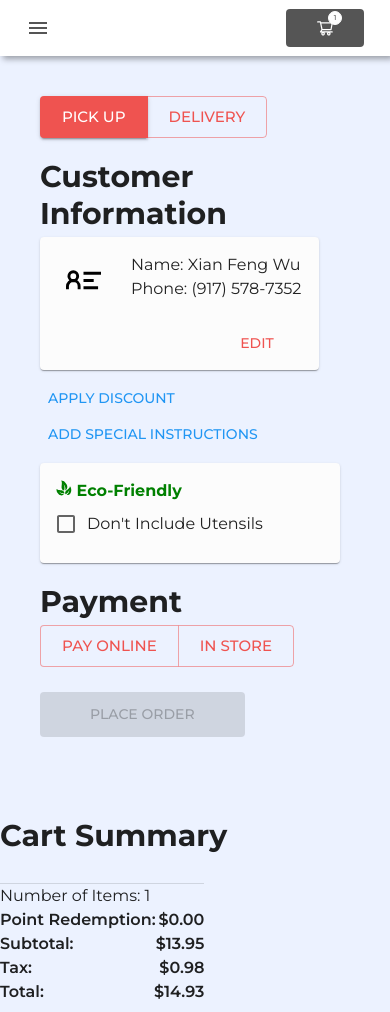
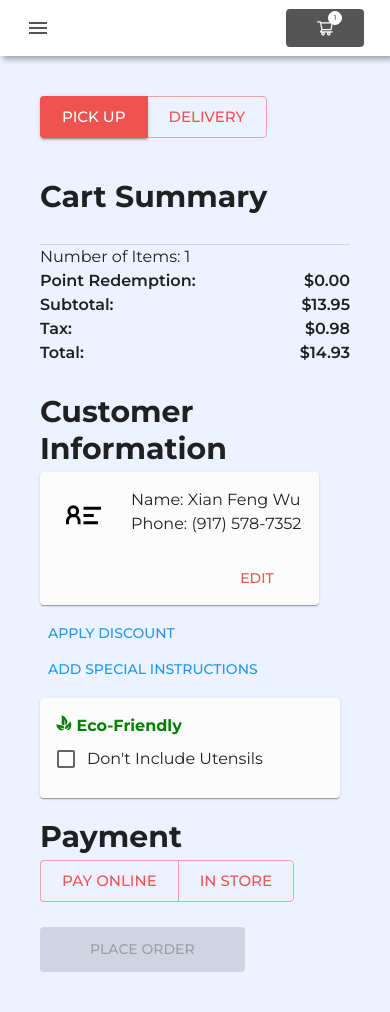
Before and after one commit to XianFengWu1996/taipeicuisine_nextjs, a Next.js app: page /order/checkout in a window 390 px wide. Built offline with nearby package versions, Linux system fonts and the light colour scheme.

Commit message:
refactor cartsummary (responsive)

```diff
--- a/components/order/checkout/cartSummary/index.tsx
+++ b/components/order/checkout/cartSummary/index.tsx
@@ -5,8 +5,19 @@ import { useAppSelector } from "../../../../store/store"
 import { PriceDisplay } from "../cartSummary/priceDisplay"
 import { SummaryItem } from "../cartSummary/summaryItem"
 
-const ListContainer = styled(List)(() => ({
+const ListContainer = styled(List)(({ theme }) => ({
     width: '90%',
+    [theme.breakpoints.down('md')]: {
+        width: '100%',
+    }
+}))
+
+const SpecialInstructionText = styled(List)(() => ({
+    marginLeft: '5px',
+    marginY: '10px',
+    fontWeight: 600,
+    fontStyle: 'italic',
+    color: 'red'
 }))
 
 export const CartSummary = () => {
@@ -17,7 +28,7 @@ export const CartSummary = () => {
 
         return <>
             <Divider />
-            <Typography sx={{ marginLeft: '5px', marginY: '10px', fontWeight: 600, fontStyle: 'italic', color: 'red'}}>Special Instruction: { cartState.comments }</Typography>
+            <SpecialInstructionText>Special Instruction: { cartState.comments }</SpecialInstructionText>
         </>
 
     }
--- a/components/order/checkout/customerDetails/index.tsx
+++ b/components/order/checkout/customerDetails/index.tsx
@@ -1,4 +1,4 @@
-import { Button, Typography } from "@mui/material"
+import { Button, Typography, useMediaQuery } from "@mui/material"
 import { PickupOrDelivery } from "./pickupOrDelivery"
 import { BiBuildingHouse } from 'react-icons/bi'
 import { GrContactInfo } from 'react-icons/gr'
@@ -9,16 +9,23 @@ import { AddSpecialComment } from "./AddSpecialComment"
 import { ApplyDiscount } from "./ApplyDiscount"
 import { IncludeUtensils } from "./includeUtensils"
 import { phoneFormat } from "../../../../utils/functions/phone"
+import { CartSummary } from "../cartSummary"
 
 
 
 export const CustomerDetails = () => {
     const cartState = useAppSelector(state => state.cart)
-    const { name, phone, phone_list } = useAppSelector(state => state.customer)
+    const { name, phone } = useAppSelector(state => state.customer)
 
+    const desktop = useMediaQuery('(min-width: 900px)');
 
     return <div style={{ margin: '40px'}}>
+
         <PickupOrDelivery />
+
+        {
+            !desktop ? <CartSummary /> : null
+        }
 
         <CustomerCard
             title="Customer Information"
@@ -41,9 +48,6 @@ export const CustomerDetails = () => {
             /> : null
         }
 
-        {/* <TipSelection /> */}
-
-
         <ApplyDiscount />
 
         <AddSpecialComment />
--- a/pages/order/checkout.tsx
+++ b/pages/order/checkout.tsx
@@ -1,18 +1,23 @@
-import { Button, ButtonGroup, Card, CardActions, CardContent, Divider, Grid, List, ListItem, ListItemText, Paper, Typography } from "@mui/material";
+import { Grid, useMediaQuery } from "@mui/material";
 import { PublicAppBar } from "../../components/order/appbar/appbar";
 import { CartSummary } from "../../components/order/checkout/cartSummary";
 import { CustomerDetails } from "../../components/order/checkout/customerDetails";
 
 export default function CheckoutPage() {
+    const desktop = useMediaQuery('(min-width: 900px)');
+
     return <>
         <PublicAppBar />
         <Grid container>
-                <Grid item lg={7} md={6}>
+                <Grid item lg={7} md={8} sm={12}>
                     <CustomerDetails />
                 </Grid>
-                <Grid item lg={5} md={6}>
-                    <CartSummary />
-                </Grid>
+
+                {
+                    desktop ? <Grid item lg={5} md={4}>
+                        <CartSummary />
+                    </Grid> : null
+                }
         </Grid>
     </>
 }
--- a/store/slice/customerSlice.ts
+++ b/store/slice/customerSlice.ts
@@ -40,8 +40,6 @@ export const customerSlice = createSlice({
       let index = state.phone_list.findIndex(phone  => phone === payload);
       state.phone_list.splice(index, 1);
     },
-
-
     // NAME RELATED
     updateCustomerName: (state, {payload} : PayloadAction<string>) => {
       state.name = payload;
```
